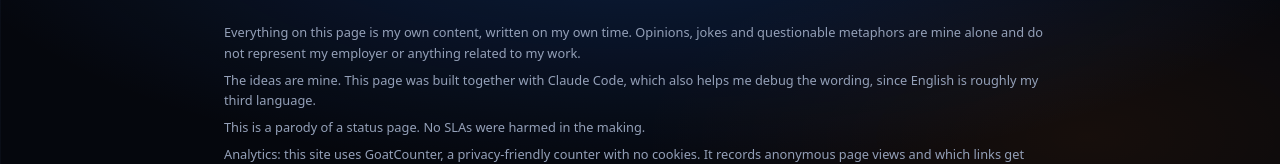
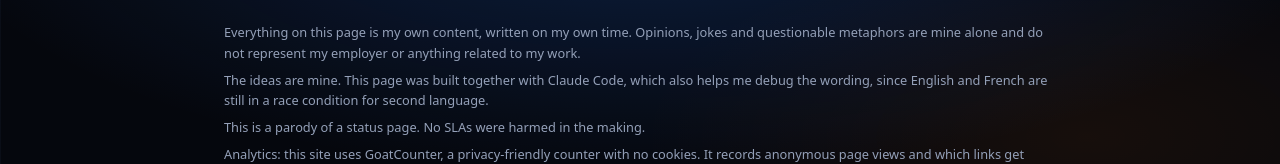
Before and after one commit to luiscmmarques/luismarques.ch, an Astro site: page / in a window 1280 px wide. Shown: the part 3223-3387 px from the top of the page. Built offline with nearby package versions, Linux system fonts and the light colour scheme; Astro itself is replaced by a stand-in of ours.

Commit message:
Trade the third-language line for a race condition between English and French

```diff
--- a/src/data/status.js
+++ b/src/data/status.js
@@ -21,7 +21,7 @@ export const person = {
     'Polyvalent problem-solver with 20+ years of turning “it’s broken” into “it works, don’t touch it”.',
   disclaimers: [
     'Everything on this page is my own content, written on my own time. Opinions, jokes and questionable metaphors are mine alone and do not represent my employer or anything related to my work.',
-    'The ideas are mine. This page was built together with Claude Code, which also helps me debug the wording, since English is roughly my third language.',
+    'The ideas are mine. This page was built together with Claude Code, which also helps me debug the wording, since English and French are still in a race condition for second language.',
     'This is a parody of a status page. No SLAs were harmed in the making.',
     'Analytics: this site uses GoatCounter, a privacy-friendly counter with no cookies. It records anonymous page views and which links get clicked, mostly to answer the question "does anyone actually visit this". Nothing personal is stored, which is why there is no cookie banner.',
   ],
```
